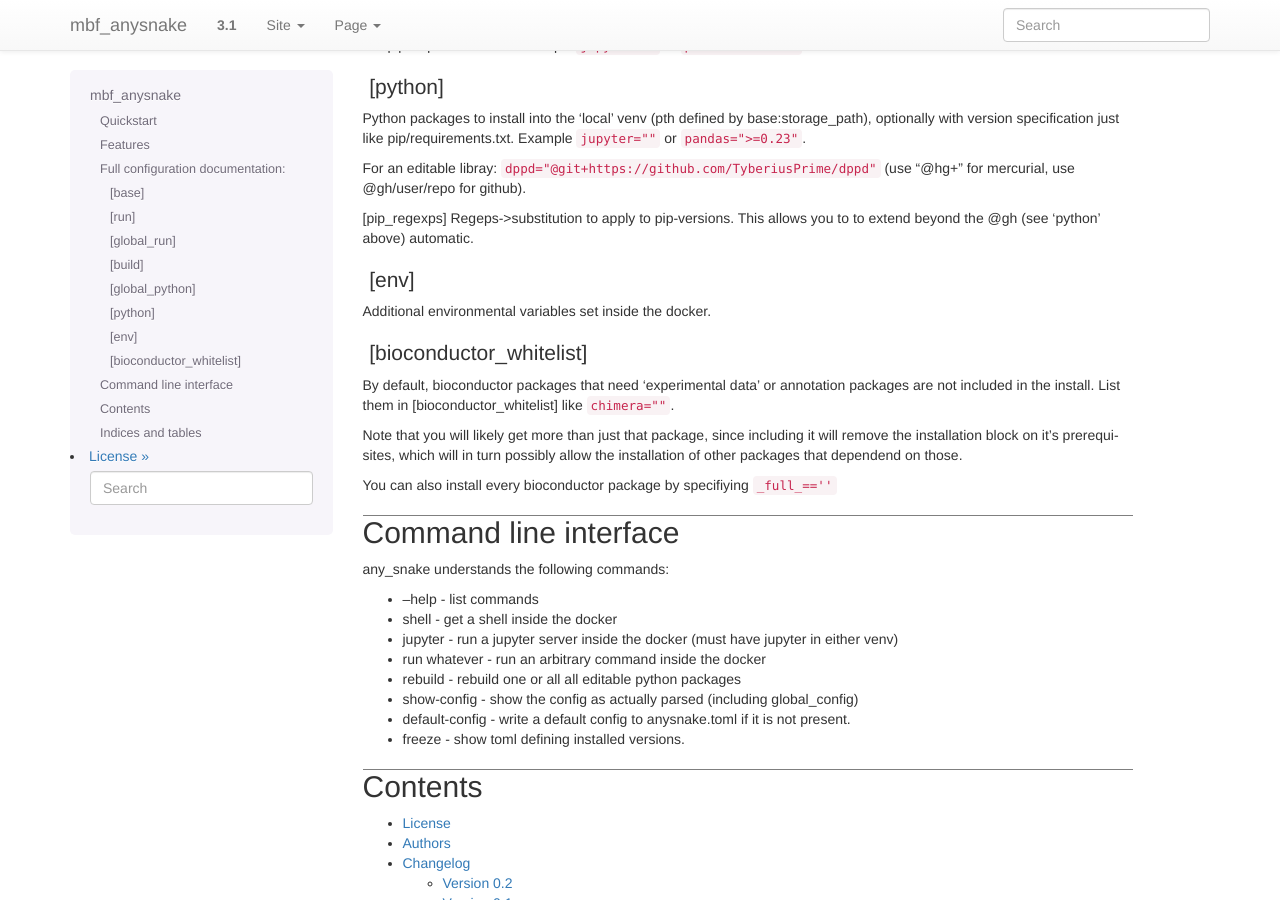
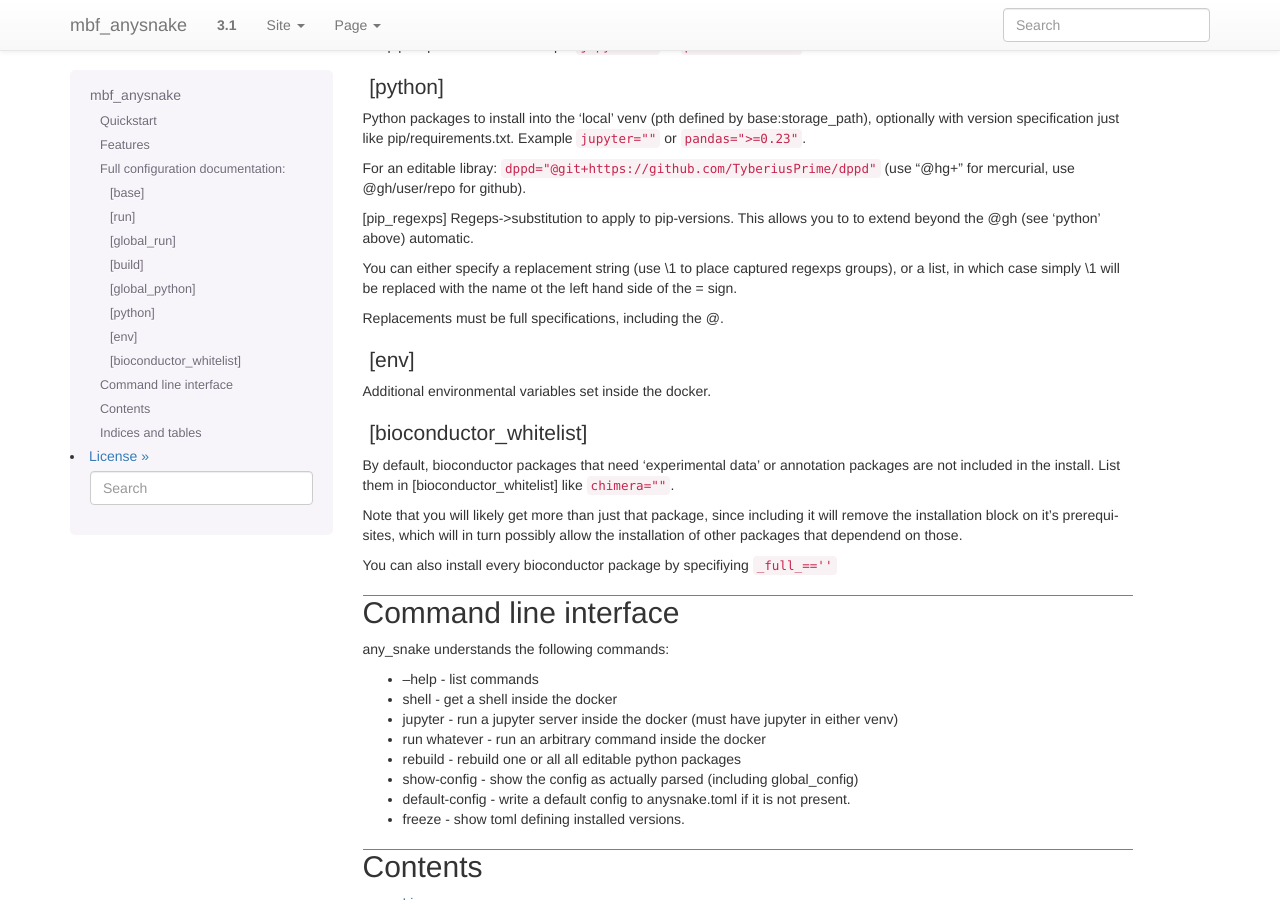
Before and after one commit to MarcoMernberger/msnake, a Sphinx documentation site: the page built from docs/index.rst, in a window 1280 px wide and 900 px high, scrolled down 1805 px. Built offline with Sphinx 7.4.7, drawn with Linux system fonts in a browser that asks for light colours.

Commit message:
support for '@xyz' stile replacements in [python]

```diff
--- a/docs/index.rst
+++ b/docs/index.rst
@@ -129,6 +129,12 @@ For an editable libray: ``dppd="@git+https://github.com/TyberiusPrime/dppd"``
 Regeps->substitution to apply to pip-versions. This allows you to to extend
 beyond the @gh (see 'python' above) automatic.
 
+You can either specify a replacement string (use \\1 to place captured regexps groups),
+or a list, in which case simply \\1 will be replaced with the name ot the left
+hand side of the = sign.
+
+Replacements must be full specifications, including the @.
+
 
 [env]
 ------
```
Also changed, not shown: 1 other file.
